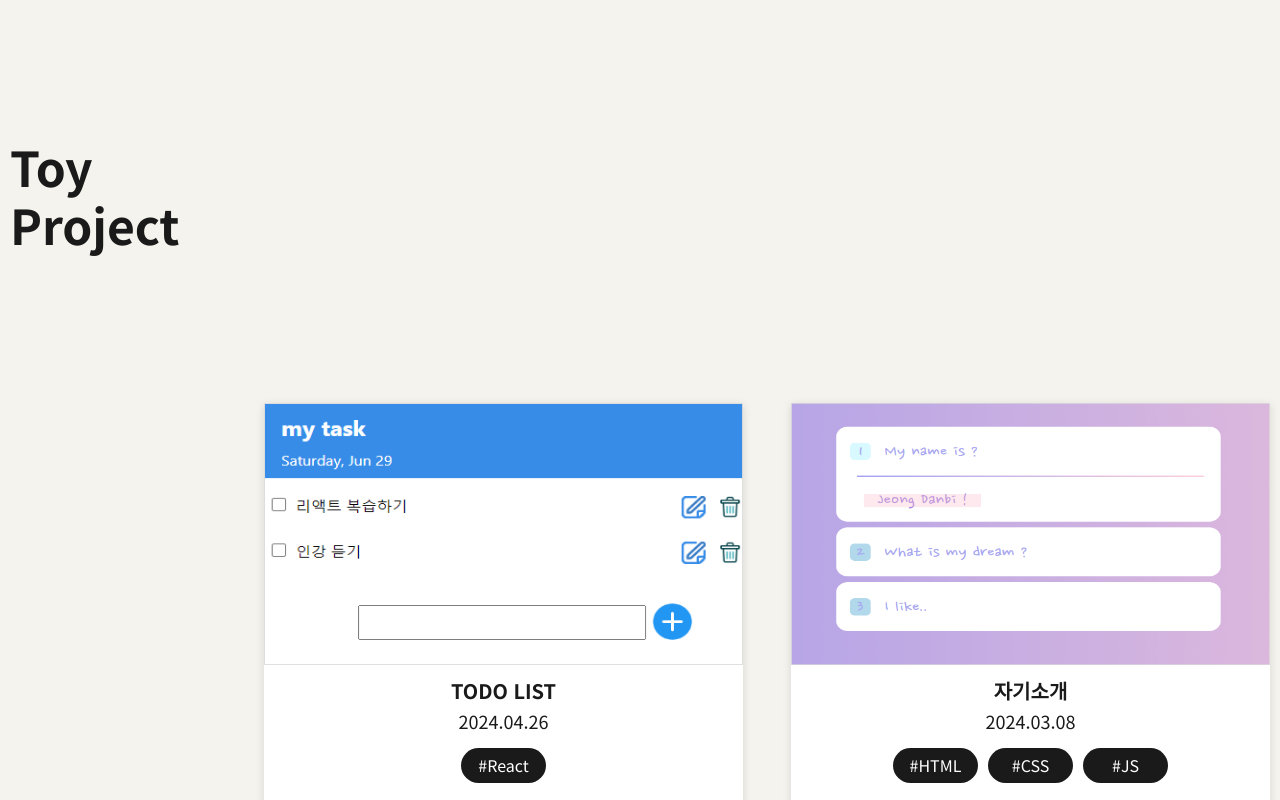
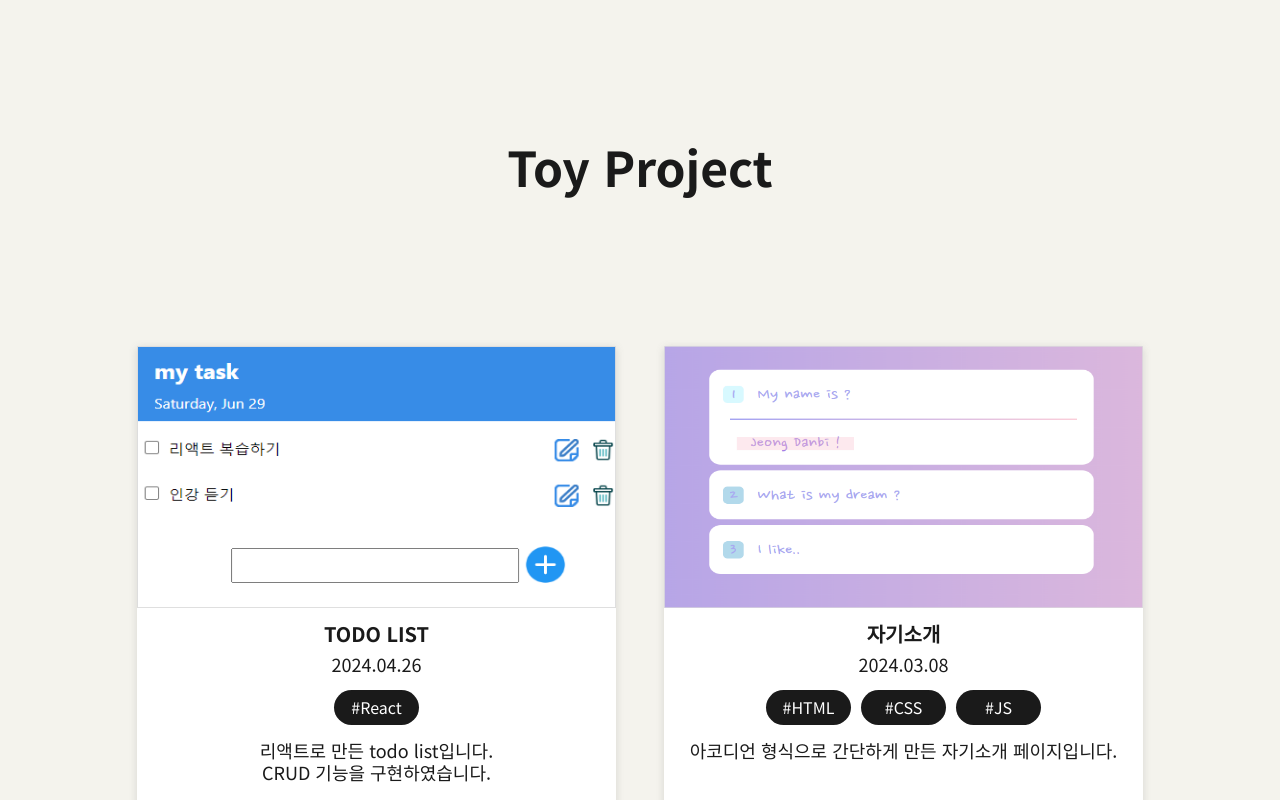
Before and after one commit to JURAMII/portfolio, a React (Vite) app: page / in a window 1280 px wide. Shown: the part 2680-3480 px from the top of the page. Built offline with nearby package versions, Linux system fonts and the light colour scheme.

Commit message:
토이프로젝트 가운데정렬

```diff
--- a/src/css/pageStyle.css
+++ b/src/css/pageStyle.css
@@ -229,13 +229,14 @@
 }
 
 .toy_tit h2 {
+    text-align:  center;
     font-size: 48px;
     font-weight: bold;
     line-height: 1.2;
 }
 
 .toy {
-    justify-content: flex-end;
+    justify-content: center;
     gap: 3rem;
     padding-top: 50px;
 }
@@ -493,8 +494,6 @@
     }
 
     .toy_tit {
-        display: flex;
-        justify-content: center;
         padding-bottom: 50px;
     }
 
@@ -505,7 +504,6 @@
 
     .toy {
         flex-direction: column;
-        justify-content: center;
     }
 
     .clone_wrap h2 {
--- a/src/pages/toy.jsx
+++ b/src/pages/toy.jsx
@@ -1,7 +1,6 @@
 import ToyCom from '../components/toyCom';
 import "../css/pageStyle.css";
 import { Todo, MySelf } from '../assets/img/images';
-import { useEffect } from "react";
 
 export default function Toy(){
 
@@ -38,8 +37,7 @@ export default function Toy(){
     return(
         <section className='toy_wrap basic_section' data-aos="fade-down" data-aos-easing="ease-in-out" id='toy'>
             <div className='toy_tit'>
-            <h2>Toy</h2>
-            <h2>Project</h2>
+            <h2>Toy Project</h2>
             </div>
             <div className='toy flex'>
             {toys.map((toy,index)=><ToyCom key={index} {...toy}/>)}
```
